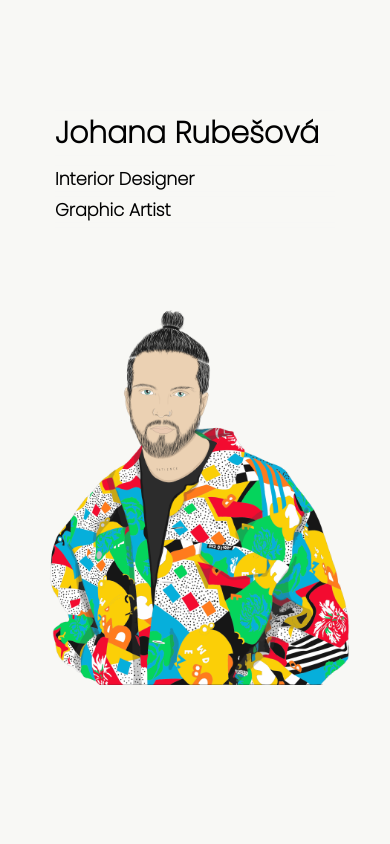
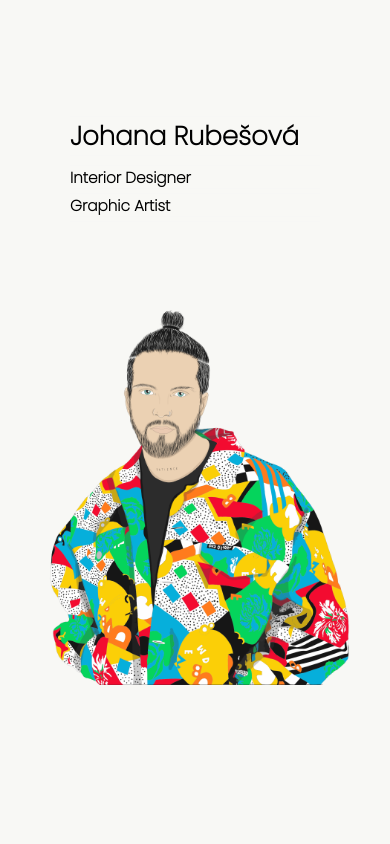
Before and after one commit to TommyHerout/Dzoen-Portfolio, a website: page index.html in a window 390 px wide. Shown: the top 844 px of the page. Drawn offline with nearby package versions, Linux system fonts and the light colour scheme; a script that the page names is missing.

Commit message:
final adjustments to font size for mobile

```diff
--- a/style.css
+++ b/style.css
@@ -145,12 +145,12 @@ body {
   }
 
  main .welcome {
-  width: 280px;
+  width: 250px;
   position: absolute;
   top: 20%;
   left: 50vw;
   transform: translate(-50%, -50%);
-  font-size: 15px;
+  font-size: 13px;
 }
 }
 
```
